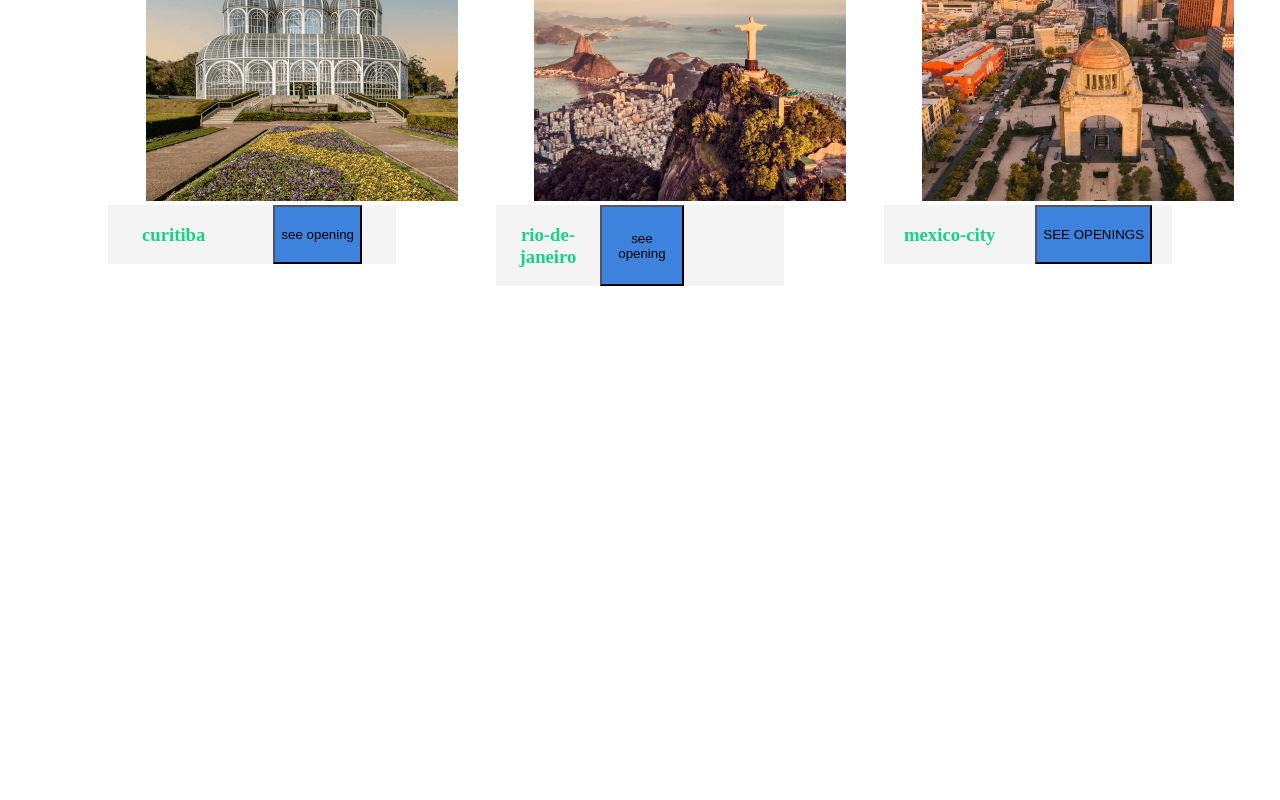
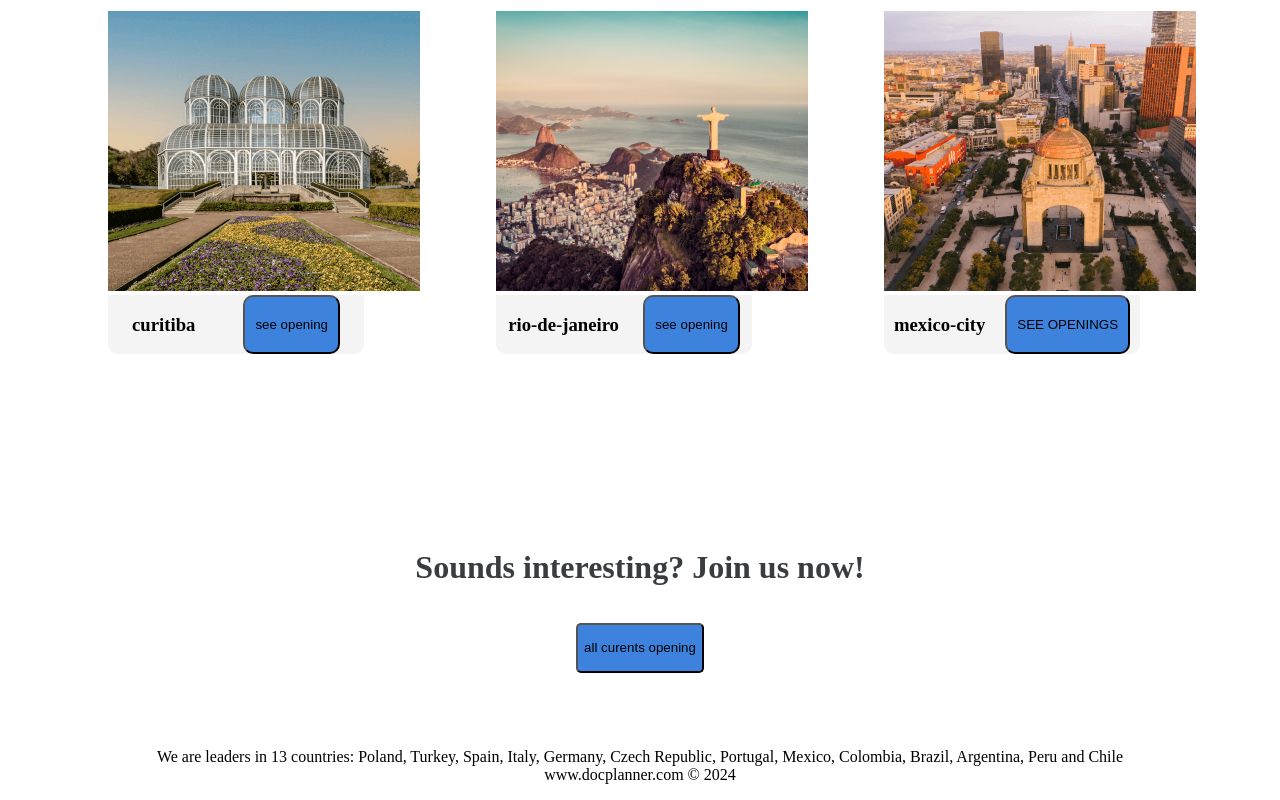
Before and after one commit to meoromss/css-project-avance, a plain HTML site: page index.html in a window 1280 px wide. Shown: the part 3139-3939 px from the top of the page. Before the commit the page ends 3433 px from the top, so only its background shows below. Drawn offline with Linux system fonts and the light colour scheme.

Commit message:
meoproject

```diff
--- a/index.html
+++ b/index.html
@@ -194,8 +194,10 @@
     </div>
     <div class="enfant6">
         <h1>Improve the lives of millions. Change yours forever.</h1>
-        <p>More than 2800 team mates share our same vision, goals and passion. <br> With offices in Warsaw, Barcelona, Munich,Istanbul, Rome, Rio, Bologna,<br> Mexico City and Curitiba, our search for great talent never stops.
-    </selection>
+        <p>More than 2800 team mates share our same vision, goals and passion. <br> With offices in Warsaw, Barcelona,
+            Munich,Istanbul, Rome, Rio, Bologna,<br> Mexico City and Curitiba, our search for great talent never stops.
+            </selection>
+    </div>
     <div class="enfant7">
         <div class="enfant7-1">
             <img src="warsaw (1).png" alt="">
@@ -250,10 +252,8 @@
         <div class="enfant7-1">
             <img src="rio-janeiro.png" alt="">
             <div class="enfant7-2">
-                <div class="enfant7-2">
-                    <h3>rio-de-janeiro</h3>
-                    <button>see opening</button>
-            </div>
+                <h3>rio-de-janeiro</h3>
+                <button>see opening</button>
             </div>
         </div>
 
@@ -265,6 +265,19 @@
             </div>
         </div>
     </div>
+    <div class="enfant8">
+        <div class="enfant8-1">
+            <h1>Sounds interesting? Join us now!</h1>
+        </div>
+        <div class="enfant8-2">
+            <button> all curents opening</button>
+        </div>
+    </div>
+    <footer class="enfant9">
+        <p>We are leaders in 13 countries: Poland, Turkey, Spain, Italy, Germany, Czech Republic, Portugal, Mexico,
+            Colombia, Brazil, Argentina, Peru and Chile<br>
+            www.docplanner.com © 2024 </p>
+    </footer>
 </body>
 </section>
 </div>
--- a/style.css
+++ b/style.css
@@ -4,7 +4,6 @@ header {
 
     img {
         width: 200px;
-
     }
 
     nav {
@@ -45,10 +44,7 @@ header {
     .enfant2-2 {
         width: 30%;
     }
-
 }
-
-
 
 .enfant3 {
     display: flex;
@@ -62,12 +58,14 @@ header {
         margin-right: 20px;
         border-radius: 10px;
     }
+
     .enfant3-2 {
         background-color: #2596be;
         padding: 20px;
         margin-right: 20px;
         border-radius: 10px;
     }
+
     .enfant3-3 {
         background-color: #1b2734;
         padding: 20px;
@@ -75,39 +73,46 @@ header {
         border-radius: 10px;
     }
 }
-.enfant4{
+
+.enfant4 {
     display: flex;
     width: 75%;
     margin-left: 250px;
     margin-top: 25px;
 
-    .enfant4-1{
+    .enfant4-1 {
         color: #8adbd4;
         width: 35%;
     }
-    .enfant4-2{
+
+    .enfant4-2 {
         margin-left: 100px;
     }
 }
-.enfant5{
 
+.enfant5 {
     display: flex;
     background-color: #dbf7f6;
     justify-content: center;
-    .enfant5-1{
+
+    .enfant5-1 {
         margin-left: 75px;
     }
-    .enfant5-2{
+
+    .enfant5-2 {
         display: flex;
         margin-top: 25px;
         margin-left: 50px;
     }
-    .enfant5-2-1{
-        h1{
+
+    .enfant5-2-1 {
+        h1 {
             color: #8adbd4;
         }
+
         margin-left: 30px;
-        .enfant5-2-1-1{
+
+        .enfant5-2-1-1 {
             background-color: white;
             border-radius: 10px;
             padding: 7px;
@@ -115,7 +120,8 @@ header {
             color: #8adbd4;
             margin-bottom: 15px;
         }
-        .enfant5-2-1-2{
+
+        .enfant5-2-1-2 {
             background-color: white;
             border-radius: 10px;
             padding: 7px;
@@ -124,15 +130,18 @@ header {
 
         }
     }
-    .enfant5-2-2{
+
+    .enfant5-2-2 {
         margin-right: 30px;
         width: 90%;
         margin-left: 30px;
         margin-top: 10px;
-        h2{
+
+        h2 {
             color: #8adbd4;
         }
-        .enfant5-2-2-1{
+
+        .enfant5-2-2-1 {
             background-color: white;
             border-radius: 10px;
             padding: 25px;
@@ -141,7 +150,8 @@ header {
             margin-bottom: 10px;
             color: #8adbd4;
         }
-        .enfant5-2-2-2{
+
+        .enfant5-2-2-2 {
 
             background-color: white;
             border-radius: 10px;
@@ -154,35 +164,74 @@ header {
     }
 
 }
-.enfant6{
+
+.enfant6 {
     text-align: center;
-    h3{
+
+    h3 {
         color: #18d188;
     }
-    p{
+
+    p {
         color: #747474;
     }
 }
-.enfant7{
+
+.enfant7 {
     display: grid;
     grid-template-columns: repeat(3, 1fr);
     margin-left: 100px;
-    enfant7-1{
-        img{
-            border-radius: 20px 0 20px 0;
+    margin-bottom: 150px;
+    justify-content: space-between;
+
+    enfant7-1 {
+        img {
+            border-radius: 20px
         }
-        display: flex;
-        padding: 5px;
-        padding-top: 20px;
+
+
     }
-    .enfant7-2{
+
+    .enfant7-2 {
         display: flex;
         justify-content: space-around;
-        margin-right: 100px;
+        width: 66%;
+
         background-color: #F4F4F4;
-        button{
+        border-radius: 0 0 10px 10px;
+        margin-bottom: 45px;
+
+        button {
+            border-radius: 10px;
+            padding: 10px;
             background-color: #3D83DE;
-
         }
     }
 }
+
+.enfant8 {
+    margin-bottom: 75px;
+
+    .enfant8-1 {
+        text-align: center;
+
+        h1 {
+            margin-top: 30px;
+            color: #3a3d40
+        }
+    }
+
+    .enfant8-2{
+        margin-bottom: 45px;
+        text-align: center;
+        button{
+            background-color: #3D83DE;
+            border-radius: 5px;
+            margin-top: 15px;
+            height: 50px;
+        }
+    }
+}
+.enfant9{
+text-align: center;
+}
```
Lines whose indentation alone changed are shown as unchanged.
